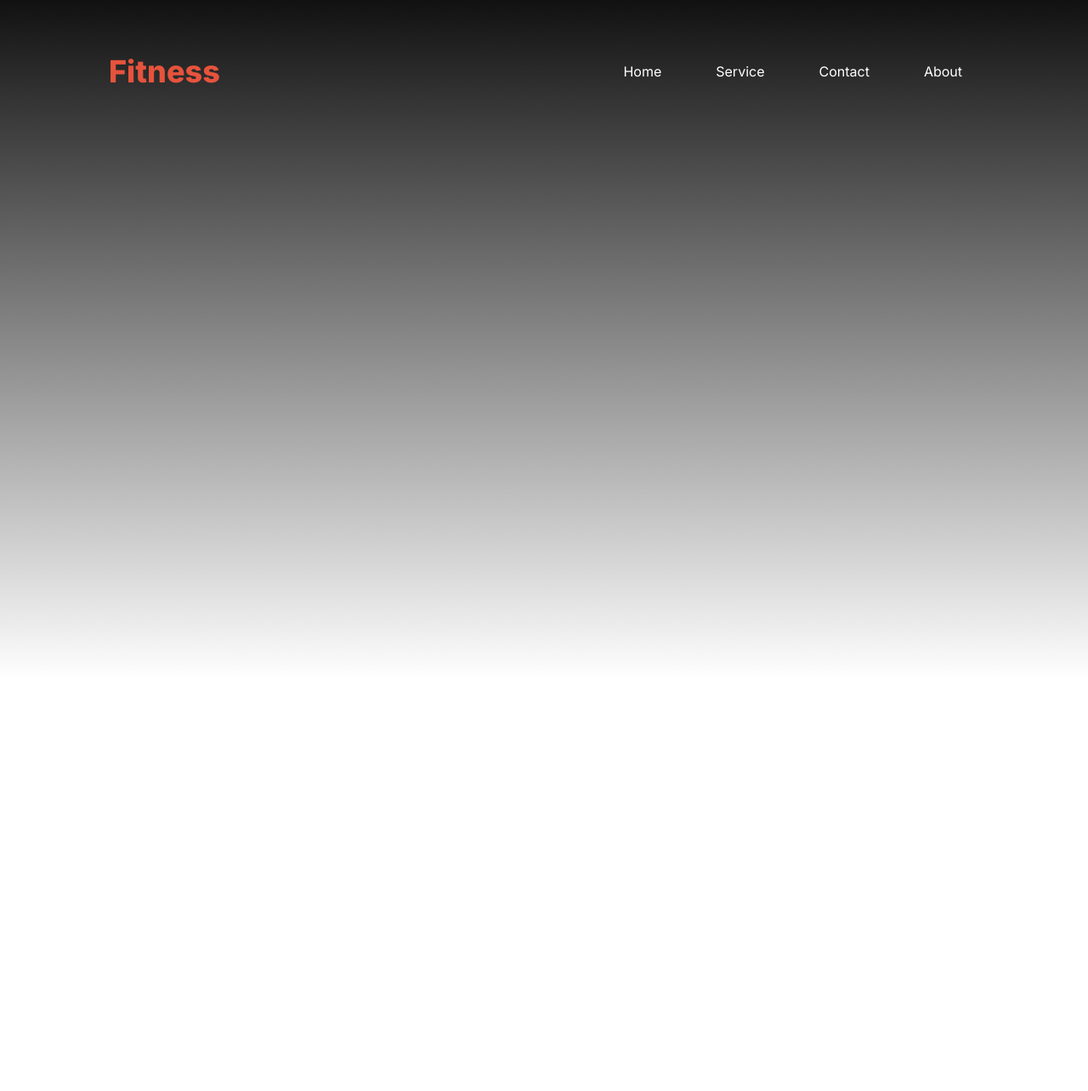
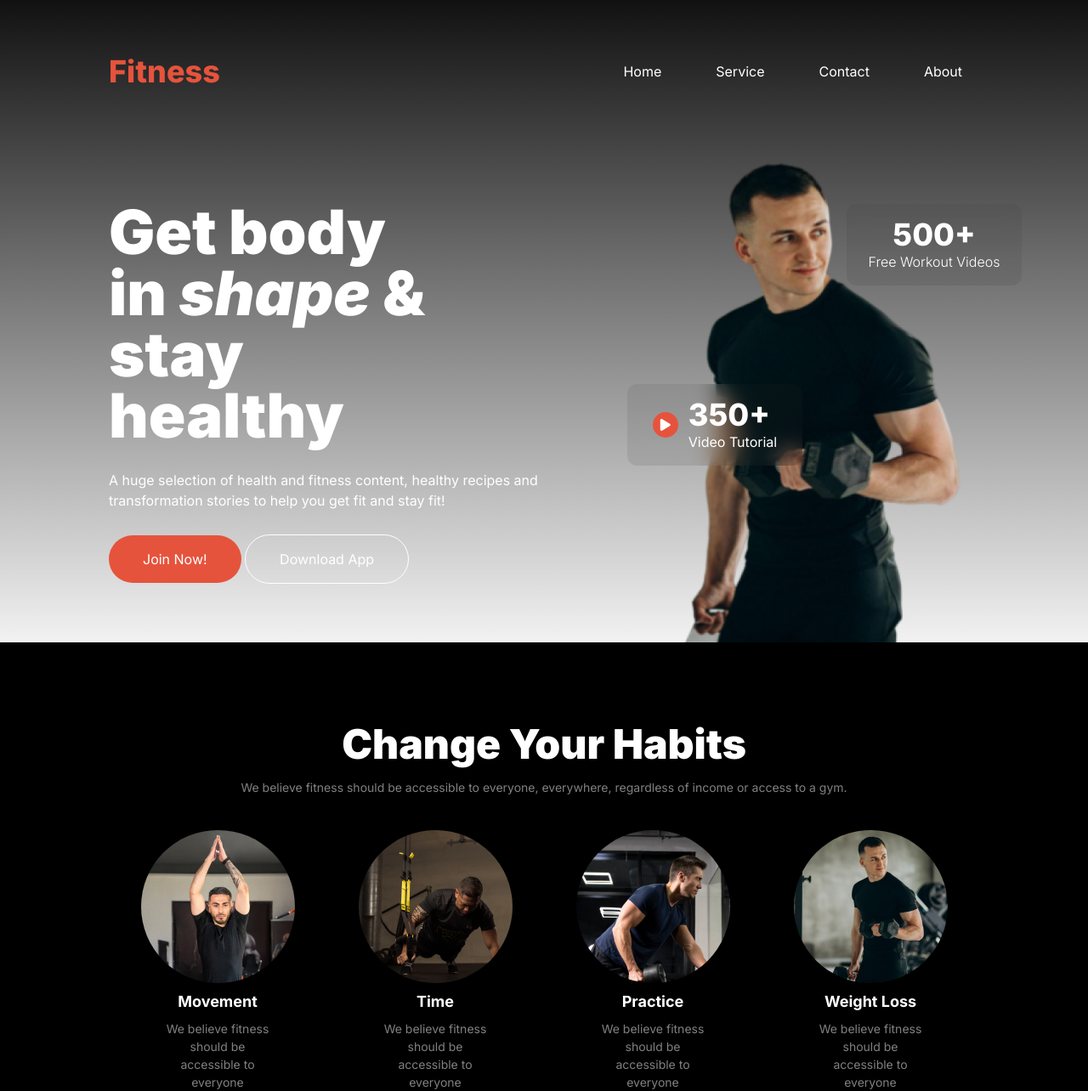
Before and after one commit to mahedee007/Gym-Website, a website built with Vite: page index.html in a window 1280 px wide. Shown: the whole page at 85% size. Before the commit the page ends 800 px from the top, so only its background shows below. Built offline with nearby package versions, Linux system fonts and the light colour scheme.

Commit message:
first section done

```diff
--- a/index.html
+++ b/index.html
@@ -15,7 +15,10 @@
 
 </head>
 <body  class="font-inter m-0 p-0 box-border h-screen w-full bg-hero-pattern bg-cover bg-no-repeat bg-center text-white ">
-    <header class=" w-4/5 mx-auto pt-16">
+
+    <!-- Header Section -->
+    <header class=" w-4/5 mx-auto pt-16 relative">
+        <!-- Navbar Section -->
         <nav class="flex justify-between items-center">
             <a href="" class="logo text-primary font-extrabold text-4xl">Fitness</a>
             <ul class="lg:flex xl:flex gap-6 hidden lg:block xl:block">
@@ -27,6 +30,68 @@
             <!-- Hamburger Menu -->
             <i class="fa-solid fa-bars text-white lg:hidden sm:block" ></i>
         </nav>
+        <!-- Banner Section -->
+         <div class="mt-16 flex flex-col lg:flex-row lg:justify-between items-center">
+            <!-- Banner Content -->
+            <div >
+                <h1 class="w-[60%] text-4xl md:text-7xl font-black leading-10">Get body in <span class="italic">shape</span> & stay healthy </h1>
+                <p class="w-[80%] text-normal font-normal pt-7 pb-7">A huge selection of health and fitness content, healthy recipes and transformation stories to help you get fit and stay fit!</p>
+                <button class="btn-primary px-10 py-4 rounded-[42px] bg-primary ">Join Now!</button>
+                <button class="btn-primary px-10 py-4 rounded-[42px] bg-transparent border-solid border-[1px] border-white ">Download App</button>
+            </div>
+            <!-- Banner Image -->
+
+                <img src="./images/Images 2.png" alt="Hero Image" class="w-[353px] h-[588px] object-cover">
+
+
+
+
+         </div>
+         <div class="absolute bottom-60 md:bottom-52 md:right-52 w-[155px] h-[72px] md:w-[206px] md:h-[96px] bg-[#303030] bg-opacity-10  backdrop-blur-md flex justify-center items-center gap-3 rounded-xl ">
+            <i class="fa-solid fa-play rounded-full bg-primary w-[30px] h-[30px] flex justify-center items-center"></i>
+            <div>
+                <h6 class="font-extrabold text-4xl">350+</h6>
+                <p>Video Tutorial</p>
+            </div>
+            </div>
+         <div class="absolute  top-2/4 right-1 lg:top-48 lg:right-96 xl:right-[-50px] xl:top-60 w-[155px] h-[72px] md:w-[206px] md:h-[96px] bg-[#303030] bg-opacity-10  backdrop-blur-md flex flex-col justify-center items-center text-center  rounded-xl ">
+
+
+                <h6 class="font-extrabold text-4xl ">500+</h6>
+                <p class="font-light ">Free Workout Videos</p>
+
+            </div>
     </header>
+
+    <!-- Main Section -->
+    <main class="bg-black pt-24 ">
+        <section class="w-4/5 mx-auto" >
+            <h1 class="text-center text-5xl font-black">Change Your Habits</h1>
+            <p class="text-center pt-4 text-[14px] opacity-[50%]">We believe fitness should be accessible to everyone, everywhere, regardless of income or access to a gym.</p>
+
+            <div class="grid md:grid-cols-2 lg:grid-cols-4 mt-10 gap-y-9">
+                <div class="flex flex-col justify-center items-center gap-y-2">
+                    <img class="rounded-full" src="./images/image 2.png" alt="">
+                    <h3 class="font-bold text-[18px]">Movement</h3>
+                    <p class="w-1/2 text-center text-[14px] opacity-[50%]">We believe fitness should be accessible to everyone</p>
+                </div>
+                <div class="flex flex-col justify-center items-center gap-y-2">
+                    <img class="rounded-full" src="./images/image 3.png" alt="">
+                    <h3 class="font-bold text-[18px]">Time</h3>
+                    <p class="w-1/2 text-center text-[14px] opacity-[50%]">We believe fitness should be accessible to everyone</p>
+                </div>
+                <div class="flex flex-col justify-center items-center gap-y-2">
+                    <img class="rounded-full" src="./images/image 4.png" alt="">
+                    <h3 class="font-bold text-[18px]">Practice</h3>
+                    <p class="w-1/2 text-center text-[14px] opacity-[50%] ">We believe fitness should be accessible to everyone</p>
+                </div>
+                <div class="flex flex-col justify-center items-center gap-y-2">
+                    <img class="rounded-full" src="./images/image 5.png" alt="">
+                    <h3 class="font-bold text-[18px]">Weight Loss</h3>
+                    <p class="w-1/2 text-center text-[14px] opacity-[50%]">We believe fitness should be accessible to everyone</p>
+                </div>
+            </div>
+        </section>
+    </main>
 </body>
 </html>
```
